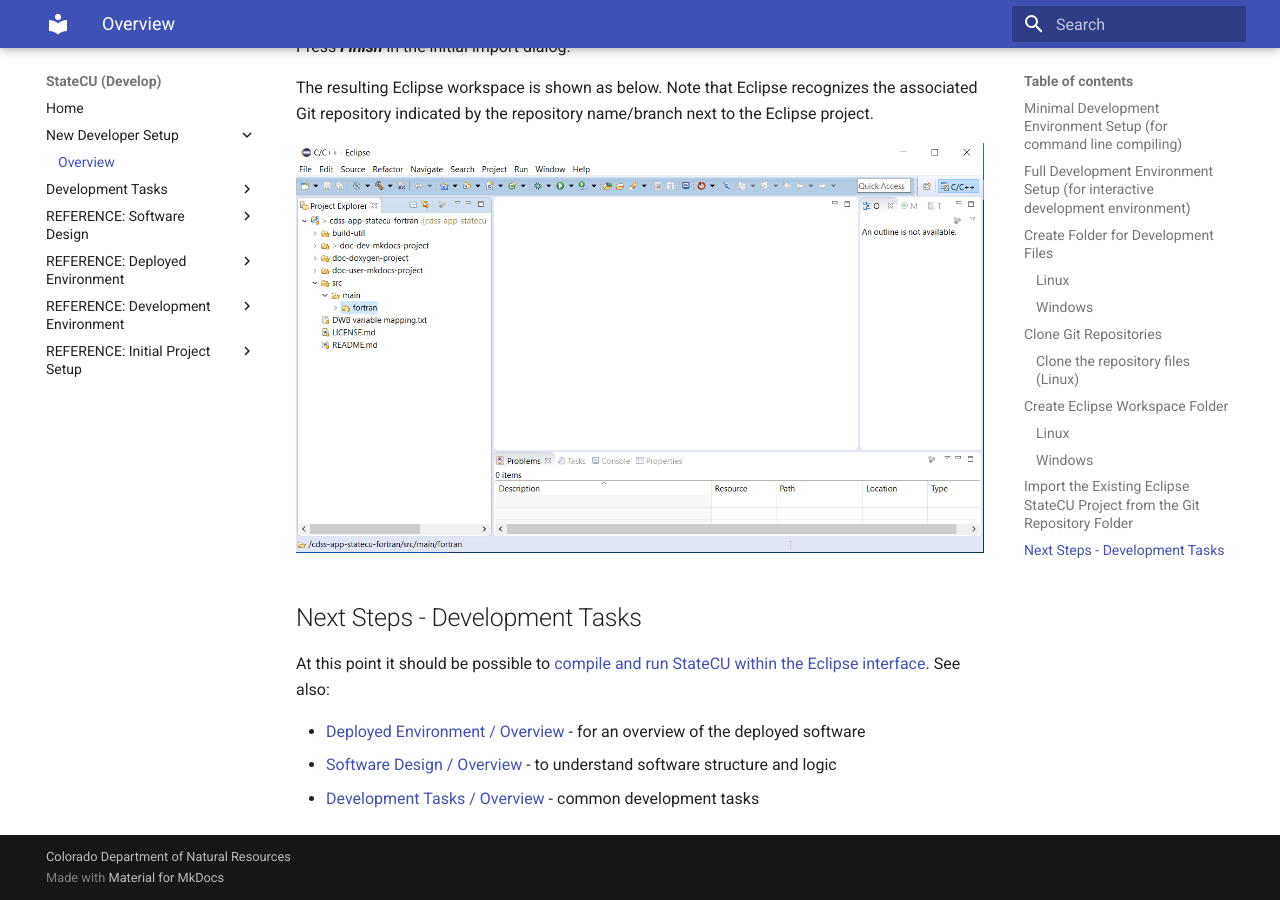
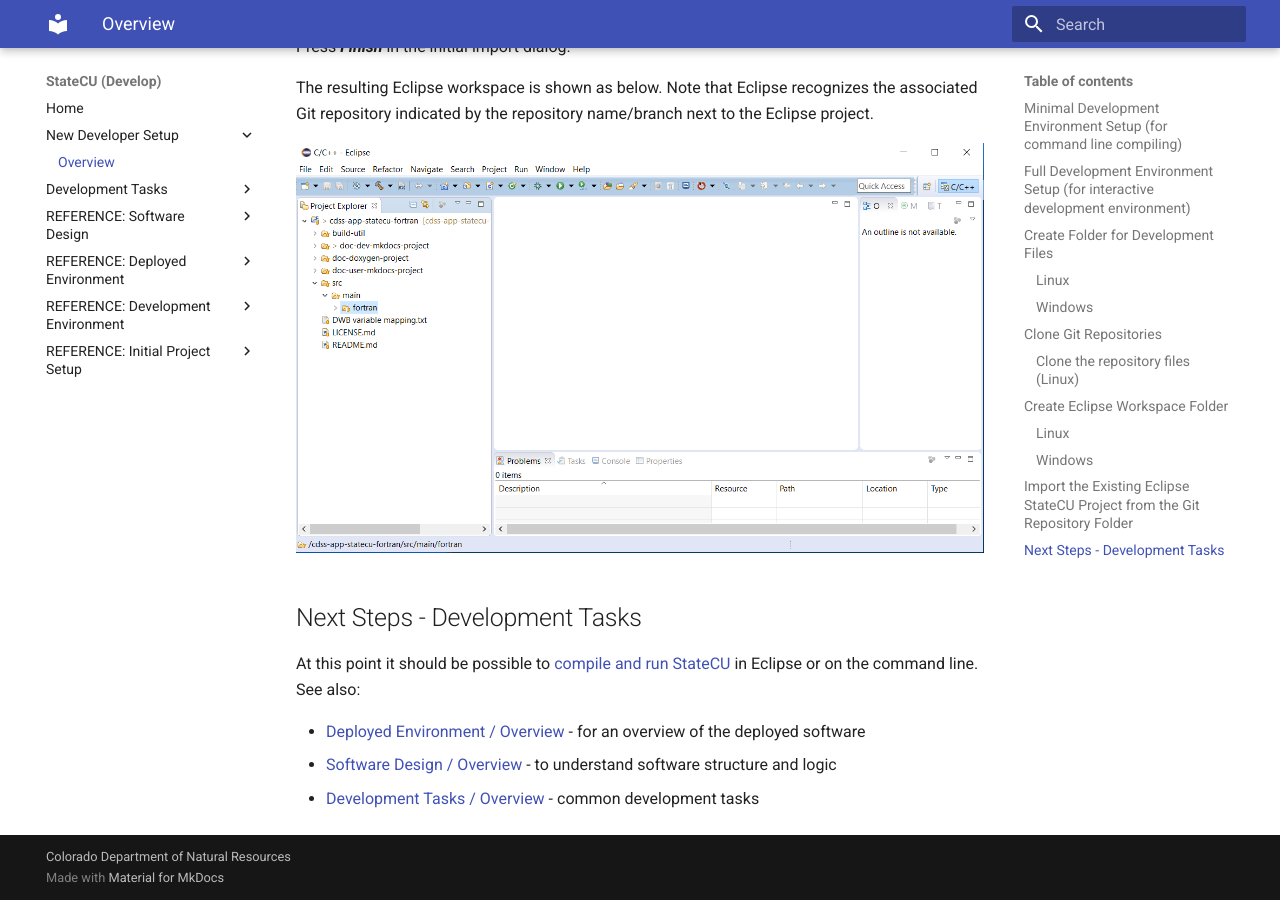
Before and after one commit to OpenCDSS/cdss-app-statecu-fortran-doc-dev, an MkDocs documentation site: the page built from docs/dev-new/overview.md, in a window 1280 px wide and 900 px high, scrolled down 7159 px. Built offline with MkDocs 1.6.1 and Material for MkDocs 9.7.7, drawn with Linux system fonts in a browser that asks for light colours; old or Windows-style settings are respelled for this version of MkDocs.

Commit message:
Split out user documentation, issue #12
Also update the product list for user documentation and test repos.
Fix link in new developer to point to compiling section.

```diff
--- a/docs/dev-new/overview.md
+++ b/docs/dev-new/overview.md
@@ -52,7 +52,7 @@ a text editor and command line compiler.
 	**optional, install to auto-generate code API documentation and graphs from code and code comments**
 	* [Development Environment / KDiff3](../dev-env/kdiff3/) - install software to facilitate comparing files -
 	**optional - highly useful and can be used with Git**
-6. [Next Steps - Development Tasks](#next-steps-development-tasks) - compile software
+6. [Next Steps - Development Tasks](../dev-tasks/compiling) - compile software
 
 
 ## Full Development Environment Setup (for interactive development environment) ##
@@ -227,7 +227,7 @@ Note that Eclipse recognizes the associated Git repository indicated by the repo
 
 ## Next Steps - Development Tasks
 
-At this point it should be possible to [compile and run StateCU within the Eclipse interface](../dev-tasks/compiling).
+At this point it should be possible to [compile and run StateCU](../dev-tasks/compiling) in Eclipse or on the command line.
 See also:
 
 * [Deployed Environment / Overview](../deployed-env/overview/) - for an overview of the deployed software
```
